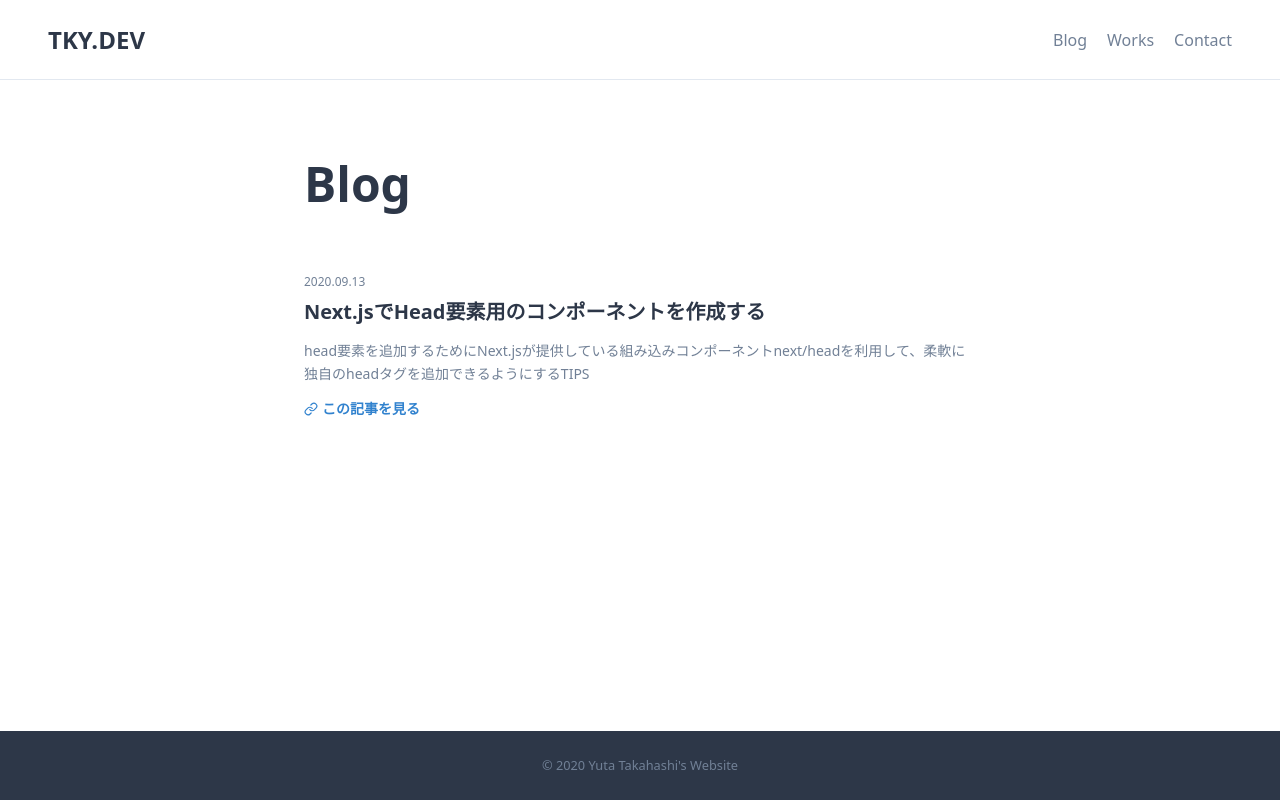
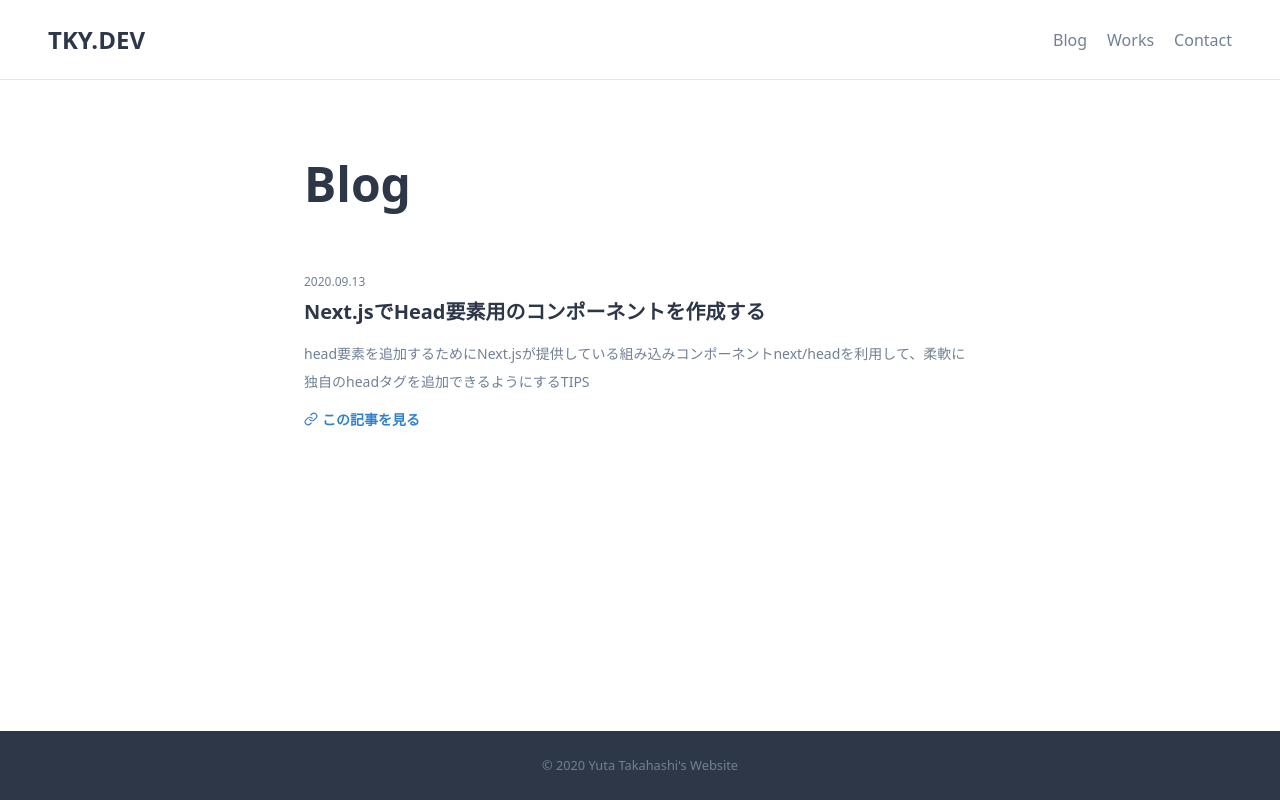
Before and after one commit to imatchapro/dev-blog, a Next.js app: page /blog in a window 1280 px wide. Built offline with nearby package versions, Linux system fonts and the light colour scheme; a small style sheet from the web is missing.

Commit message:
fix: style

```diff
--- a/src/components/molecules/BlogPostList.tsx
+++ b/src/components/molecules/BlogPostList.tsx
@@ -21,7 +21,7 @@ const BlogPostList: React.FC<Props> = ({ postsData }) => {
               <a>{title}</a>
             </Link>
           </h2>
-          <p className="text-sm mt-3">{tldr}</p>
+          <p className="text-sm leading-loose mt-3">{tldr}</p>
           <p className="mt-3 leading-normal">
             <Link href={'/blog/[id]'} as={`/blog/${id}`}>
               <a className="text-blue-600 text-xs font-semibold inline-flex items-center transition-navigation hover:text-blue-400 sm:text-sm">
```
